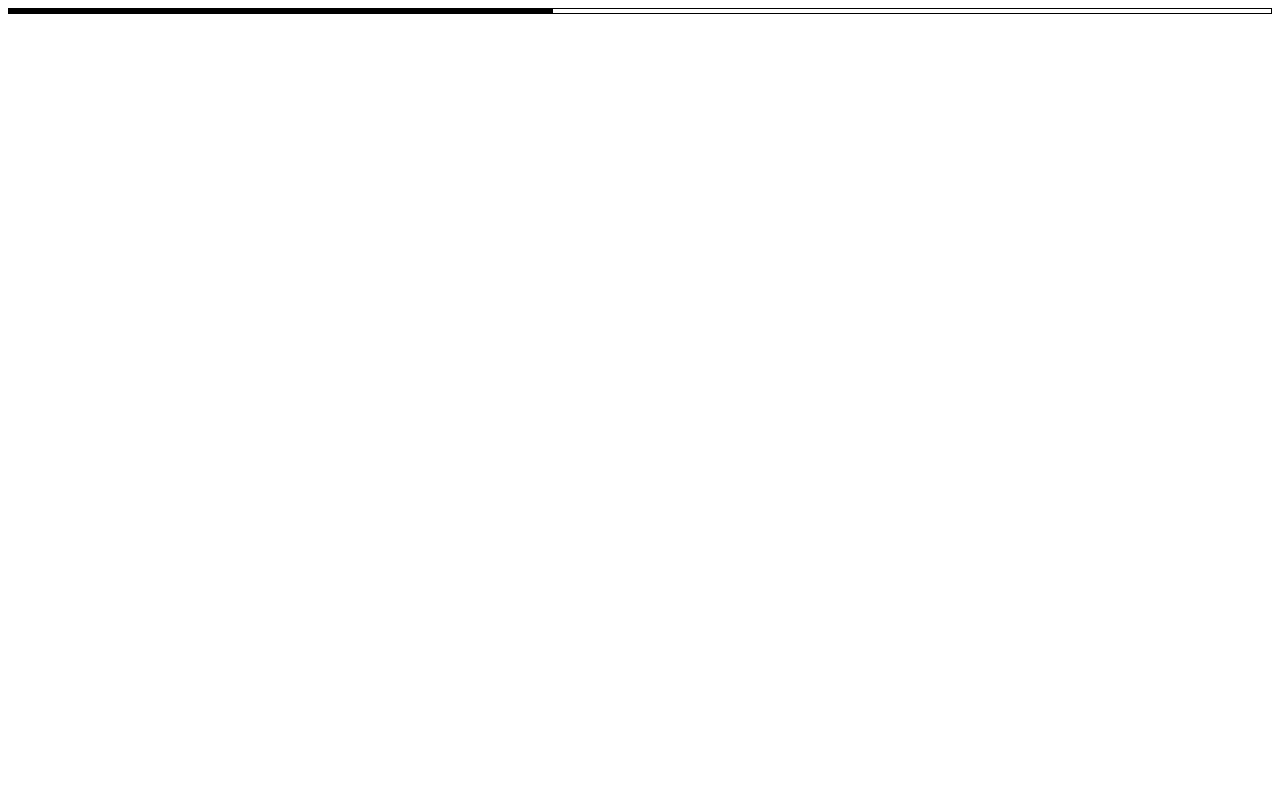
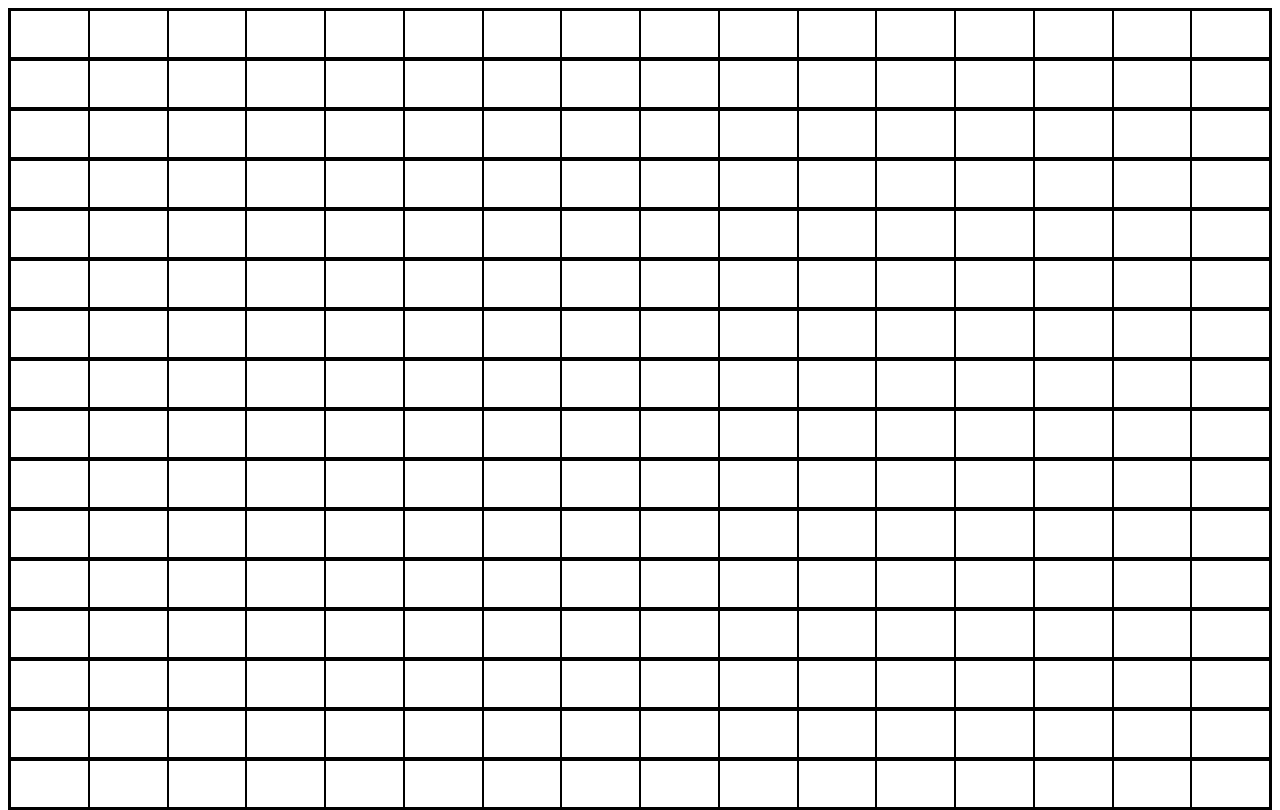
Before and after one commit to ZarathustraSama/etch-a-sketch, a plain HTML site: page index.html in a window 1280 px wide. Drawn offline with Linux system fonts and the light colour scheme.

Commit message:
Adjusted flex properties, now displays grid

```diff
--- a/styles.css
+++ b/styles.css
@@ -1,4 +1,22 @@
+html, body {
+    height: 100%;
+}
+
 .flexGrid, .flexRow, .flexItem {
     display: flex;
     border: 1px solid #000;
 }
+
+.flexGrid {
+    flex: 1;
+    flex-direction: column;
+    height: 100%;
+}
+
+.flexRow {
+    height: 100%;
+}
+
+.flexItem {
+    width: 100%;
+}
```
